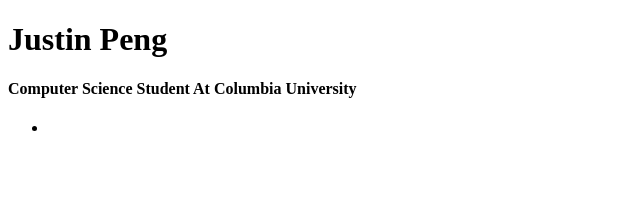
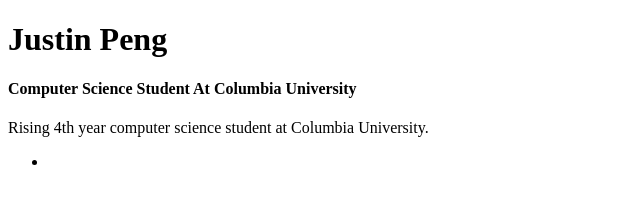
Before and after one commit to jpeng15/jpeng15.github.io, a plain HTML site: page index.html in a window 1280 px wide. Shown: the whole page, without its empty margins (0-640 px from the left). Drawn offline with Linux system fonts and the light colour scheme.

Commit message:
added description

```diff
--- a/index.html
+++ b/index.html
@@ -7,6 +7,9 @@
     <body>
         <h1>Justin Peng</h1>
         <h4>Computer Science Student At Columbia University</h4>
+        <p>
+            Rising 4th year computer science student at Columbia University.
+        </p>
         <ul>
             <li>
                 <a href="https://github.com/jpeng15"></a>
```
